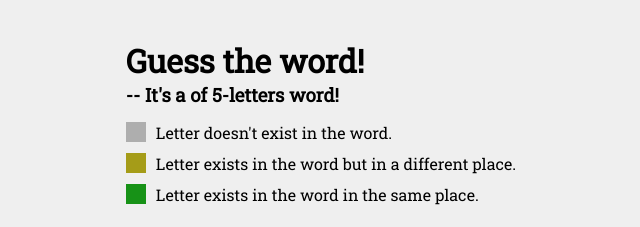
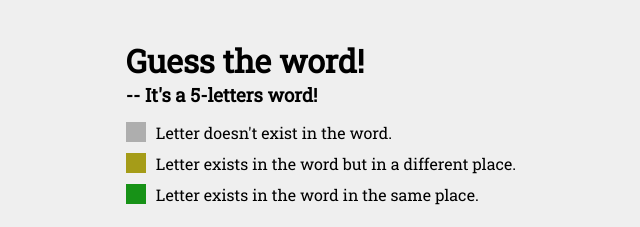
Before and after one commit to MuhammadNFadhil/Wordle-Clone, a website: page index.html in a window 1280 px wide. Shown: the top 227 px of the page, 319-959 px from the left. Drawn offline with Linux system fonts and the light colour scheme.

Commit message:
Fixed a typo.

```diff
--- a/index.html
+++ b/index.html
@@ -17,7 +17,7 @@
     <div class="content">
         <div class="info">
             <h1>Guess the word!</h1>
-            <h3>-- It's a of 5-letters word!</h3>
+            <h3>-- It's a 5-letters word!</h3>
             <ul>
                 <li>
                     <div class="clr wrong"></div>
```
